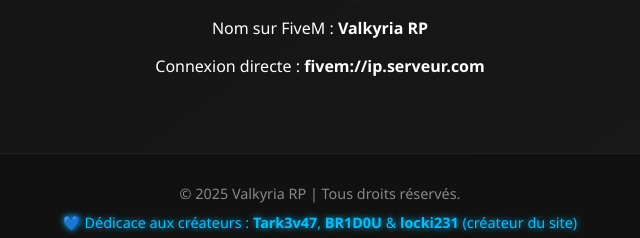
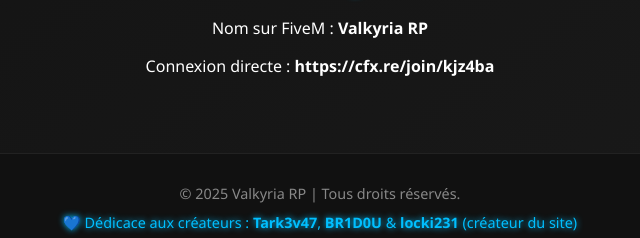
Before and after one commit to locki231/Valkyria-City-RP-, a plain HTML site: page index.html in a window 1280 px wide. Shown: the part 1189-1427 px from the top of the page, 320-960 px from the left. Drawn offline with Linux system fonts and the light colour scheme.

Commit message:
Update index.html

```diff
--- a/index.html
+++ b/index.html
@@ -165,7 +165,7 @@
   <section class="section">
     <h2>Comment rejoindre ?</h2>
     <p>Nom sur FiveM : <strong>Valkyria RP</strong></p>
-    <p>Connexion directe : <strong>fivem://ip.serveur.com</strong></p>
+    <p>Connexion directe : <strong>https://cfx.re/join/kjz4ba</strong></p>
   </section>
 
   <footer>
```
